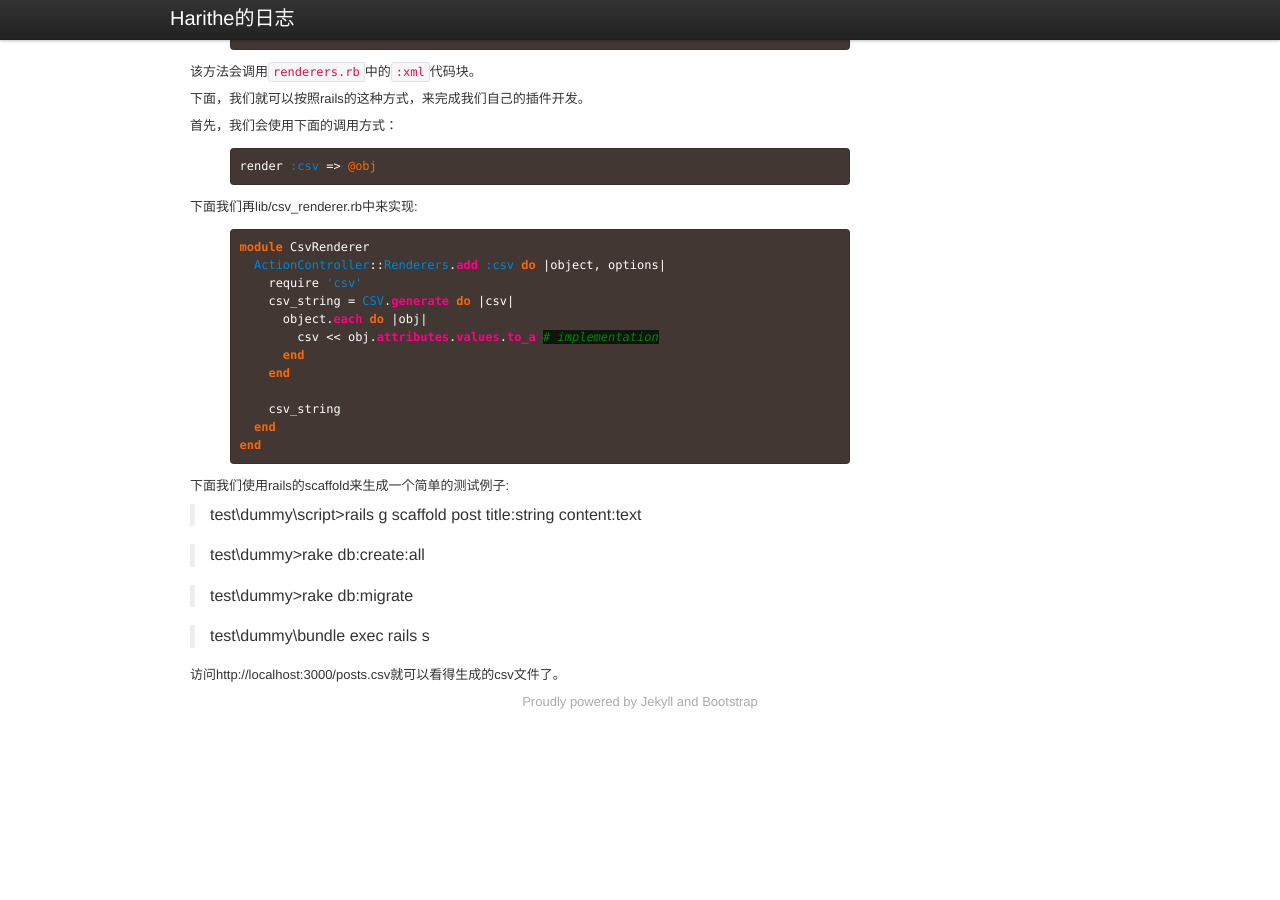
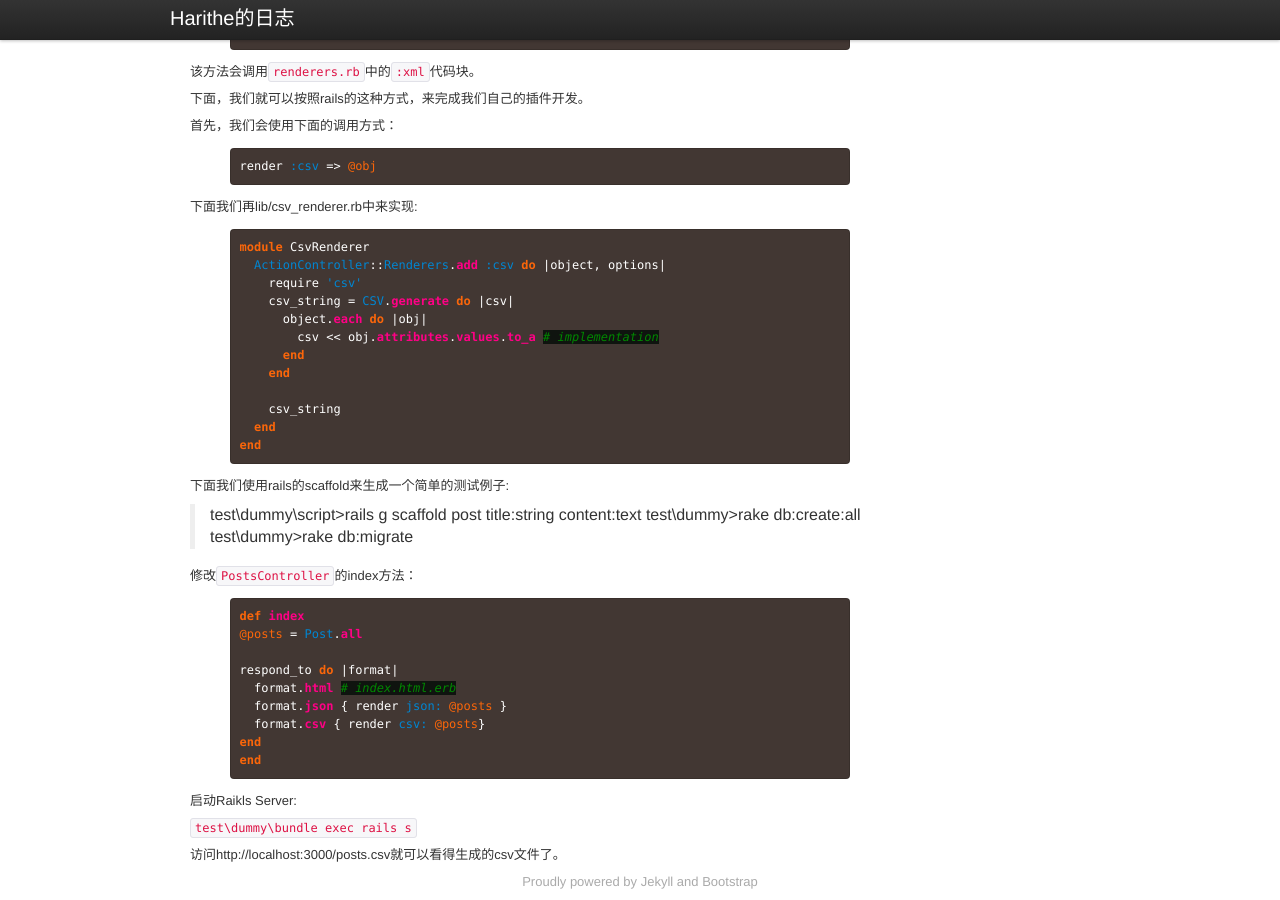
Before and after one commit to harithe/harithe.github.com, a Jekyll site: the page built from _posts/2012/2012-04-01-customrize-csv-renderer-in-rails3.markdown, in a window 1280 px wide and 900 px high, scrolled down 2036 px. Built offline with Jekyll 4.4.1, drawn with Linux system fonts in a browser that asks for light colours; Markdown is read by kramdown in place of the engine named in the settings; before the commit the page ends 2756 px from its top, so only the background shows below that.

Commit message:
update post

```diff
--- a/_posts/2012/2012-04-01-customrize-csv-renderer-in-rails3.markdown
+++ b/_posts/2012/2012-04-01-customrize-csv-renderer-in-rails3.markdown
@@ -133,32 +133,26 @@ end
 
 下面我们使用rails的scaffold来生成一个简单的测试例子:
 > test\dummy\script>rails g scaffold post title:string content:text
-
 > test\dummy>rake db:create:all
-
 > test\dummy>rake db:migrate
 
-> test\dummy\bundle exec rails s
+修改`PostsController`的index方法：
+{% highlight ruby %}
+def index
+@posts = Post.all
+
+respond_to do |format|
+  format.html # index.html.erb
+  format.json { render json: @posts }
+  format.csv { render csv: @posts}
+end
+end
+{% endhighlight %}
+启动Raikls Server:
+
+`test\dummy\bundle exec rails s`
 
 访问http://localhost:3000/posts.csv就可以看得生成的csv文件了。
-
-
-
-
-
-
-
-
-
-
-
-
-
-
-
-
-
-
 
 [Rails]: http://rubyonrails.org/
 [MVC]: http://baike.baidu.com/view/739359.htm
```
